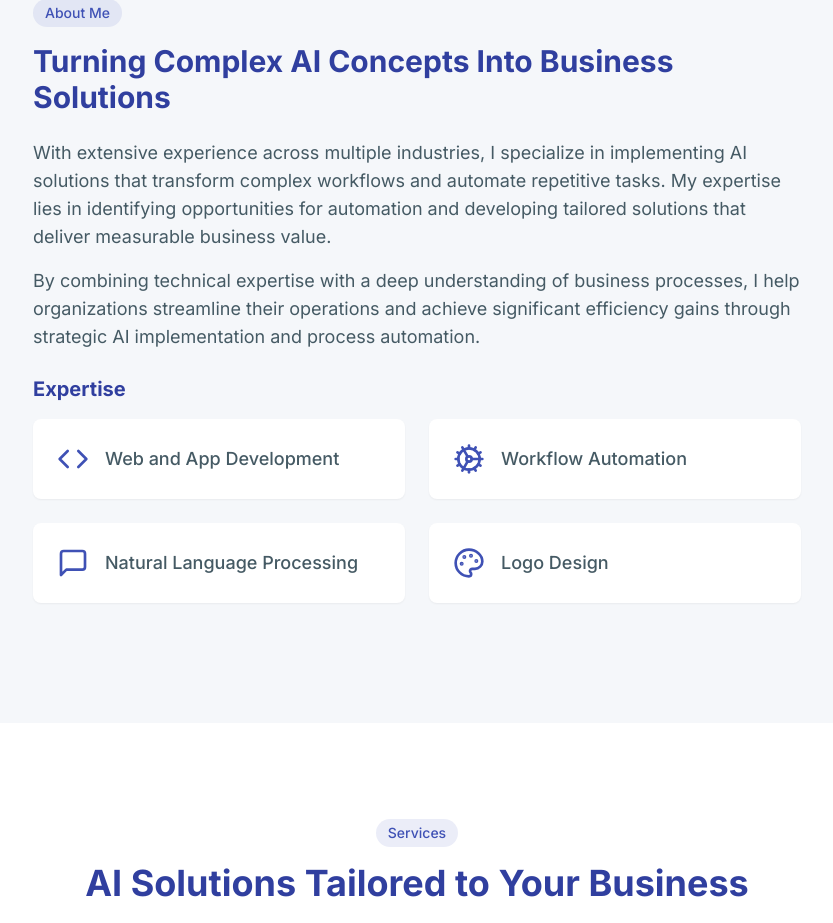
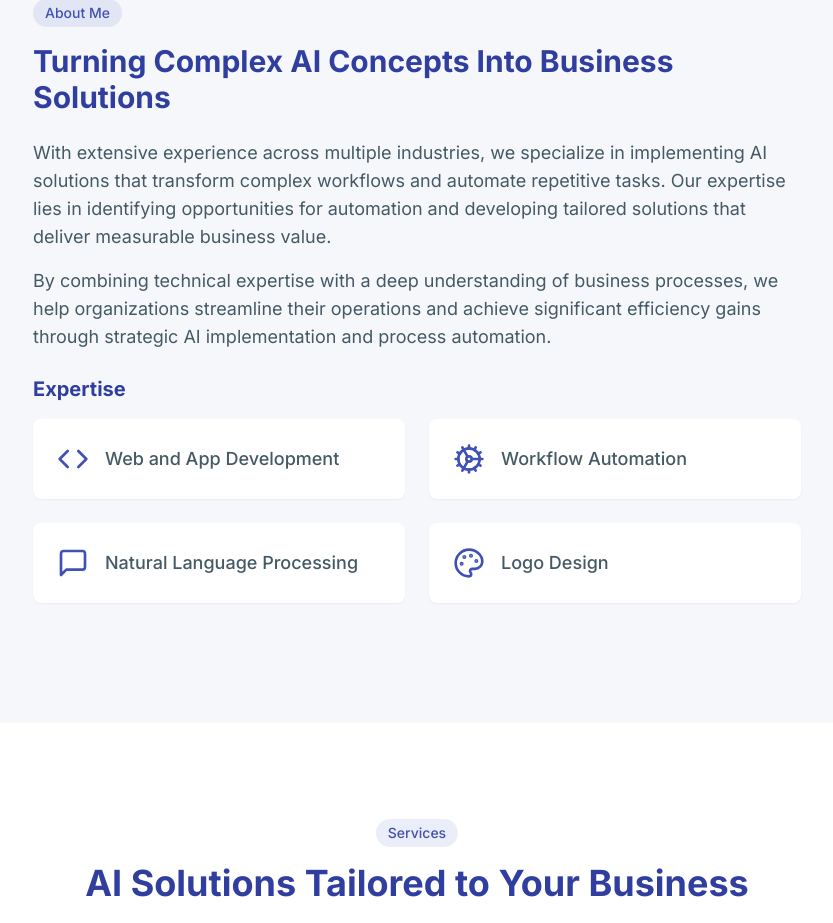
Before and after one commit to mitchelldschafer/ZorlexAI-Site, a React (Vite) app: page / in a window 1280 px wide. Shown: the part 897-1820 px from the top of the page, without its empty margins (223-1056 px from the left). Built offline with nearby package versions, Linux system fonts and the light colour scheme.

Commit message:
Updated About.tsx

```diff
--- a/src/components/sections/About.tsx
+++ b/src/components/sections/About.tsx
@@ -38,11 +38,11 @@ const About: React.FC = () => {
           </h2>
 
           <p className="mb-4">
-            With extensive experience across multiple industries, I specialize in implementing AI solutions that transform complex workflows and automate repetitive tasks. My expertise lies in identifying opportunities for automation and developing tailored solutions that deliver measurable business value.
+            With extensive experience across multiple industries, we specialize in implementing AI solutions that transform complex workflows and automate repetitive tasks. Our expertise lies in identifying opportunities for automation and developing tailored solutions that deliver measurable business value.
           </p>
 
           <p className="mb-6">
-            By combining technical expertise with a deep understanding of business processes, I help organizations streamline their operations and achieve significant efficiency gains through strategic AI implementation and process automation.
+            By combining technical expertise with a deep understanding of business processes, we help organizations streamline their operations and achieve significant efficiency gains through strategic AI implementation and process automation.
           </p>
 
           <h3 className="text-xl font-bold mb-4">
```
